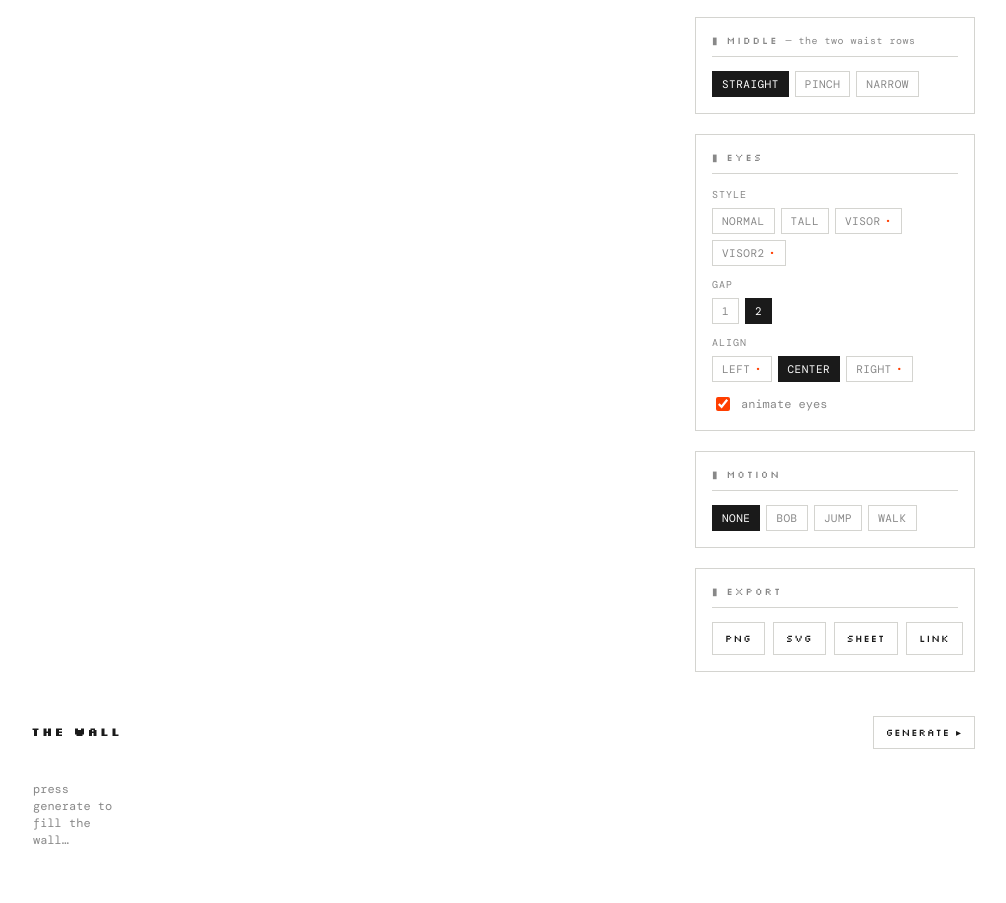
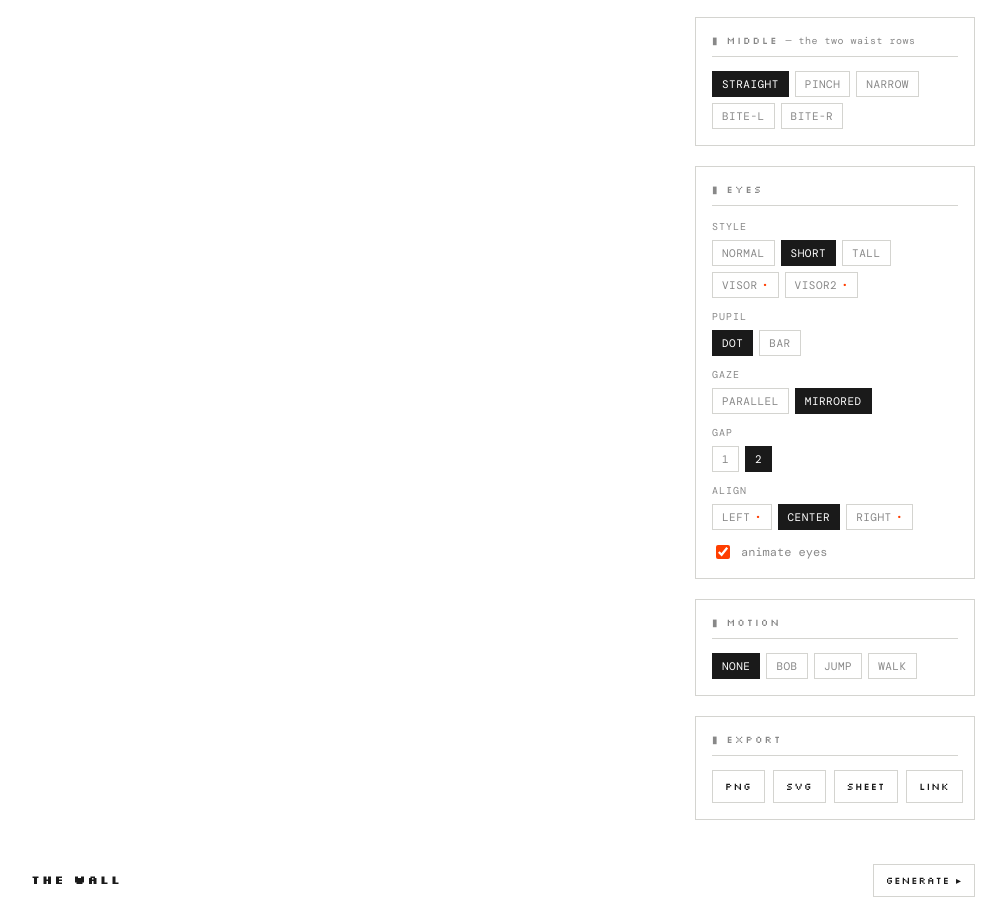
Before and after one commit to publicknowledgestudio/sycritters, a plain HTML site: page index.html in a window 1280 px wide. Shown: the part 1105-2008 px from the top of the page, without its empty margins (137-1143 px from the left). Drawn offline with nearby package versions, Linux system fonts and the light colour scheme; a web font is replaced by a local one.

Commit message:
feat: UI for reference-sheet features
Eye style gains 'short'; new pupil (dot/bar) and gaze (parallel/mirrored)
segments; waist gains bite-l/bite-r. All synced + permalink-encoded.

Co-Authored-By: Claude Fable 5 <noreply@anthropic.com>

```diff
--- a/index.html
+++ b/index.html
@@ -209,6 +209,10 @@
         <label class="ctl__label">&#9646; Eyes</label>
         <span class="sublabel">style</span>
         <div id="eyeStyle" class="seg"></div>
+        <span class="sublabel">pupil</span>
+        <div id="eyePupil" class="seg" title="dot = 1px, bar = 1x2 column (2x2 eyes)"></div>
+        <span class="sublabel">gaze</span>
+        <div id="eyeMirror" class="seg" title="mirrored = pupils point inward/outward together"></div>
         <span class="sublabel">gap</span>
         <div id="eyeGap" class="seg" title="px between the eyes"></div>
         <span class="sublabel">align</span>
@@ -717,7 +721,8 @@ globalThis.Sycritters = (function () {
     rand: $("rand"), surprise: $("surprise"),
     palette: $("palette"), colorCount: $("colorCount"), gradDir: $("gradDir"), gradMotion: $("gradMotion"),
     tops: $("tops"), bottoms: $("bottoms"), waist: $("waist"),
-    eyeStyle: $("eyeStyle"), eyeGap: $("eyeGap"), eyeAlign: $("eyeAlign"), bodyAnim: $("bodyAnim"),
+    eyeStyle: $("eyeStyle"), eyePupil: $("eyePupil"), eyeMirror: $("eyeMirror"),
+    eyeGap: $("eyeGap"), eyeAlign: $("eyeAlign"), bodyAnim: $("bodyAnim"),
     animEyes: $("animEyes"),
     png: $("png"), svg: $("svg"), sheet: $("sheet"), link: $("link"),
     genWall: $("genWall"), grid: $("grid"),
@@ -903,8 +908,10 @@ globalThis.Sycritters = (function () {
     buildSeg(els.gradMotion, ["static", "drift", "pulse", "sheen"], (v) => override({ gradientMotion: v }), false);
     buildSeg(els.tops, S.TOPS.map((m) => m.name), (v) => override({ top: v }), true);
     buildSeg(els.bottoms, S.BOTTOMS.map((m) => m.name), (v) => override({ bottom: v }), true);
-    buildSeg(els.waist, ["straight", "pinch", "narrow"], (v) => override({ waist: v }), false);
-    buildSeg(els.eyeStyle, ["normal", "tall", "visor", "visor2"], (v) => override({ eyes: { ...current.eyes, style: v } }), false);
+    buildSeg(els.waist, ["straight", "pinch", "narrow", "bite-l", "bite-r"], (v) => override({ waist: v }), false);
+    buildSeg(els.eyeStyle, ["normal", "short", "tall", "visor", "visor2"], (v) => override({ eyes: { ...current.eyes, style: v } }), false);
+    buildSeg(els.eyePupil, ["dot", "bar"], (v) => override({ eyes: { ...current.eyes, pupil: v } }), false);
+    buildSeg(els.eyeMirror, ["parallel", "mirrored"], (v) => override({ eyes: { ...current.eyes, mirror: v === "mirrored" } }), false);
     buildSeg(els.eyeGap, ["1", "2"], (v) => override({ eyes: { ...current.eyes, gap: Number(v) } }), false);
     buildSeg(els.eyeAlign, ["left", "center", "right"], (v) => override({ eyes: { ...current.eyes, align: v } }), false);
     buildSeg(els.bodyAnim, ["none", "bob", "jump", "walk"], (v) => { bodyAnimMode = v; }, false);
@@ -935,6 +942,8 @@ globalThis.Sycritters = (function () {
     setPressed(els.bottoms, (b) => b.dataset.value === current.bottom);
     setPressed(els.waist, (b) => b.dataset.value === current.waist);
     setPressed(els.eyeStyle, (b) => b.dataset.value === current.eyes.style);
+    setPressed(els.eyePupil, (b) => b.dataset.value === (current.eyes.pupil || "dot"));
+    setPressed(els.eyeMirror, (b) => b.dataset.value === (current.eyes.mirror ? "mirrored" : "parallel"));
     setPressed(els.eyeGap, (b) => b.dataset.value === String(current.eyes.gap));
     setPressed(els.eyeAlign, (b) => b.dataset.value === (current.eyes.align || "center"));
     setPressed(els.bodyAnim, (b) => b.dataset.value === bodyAnimMode);
```
